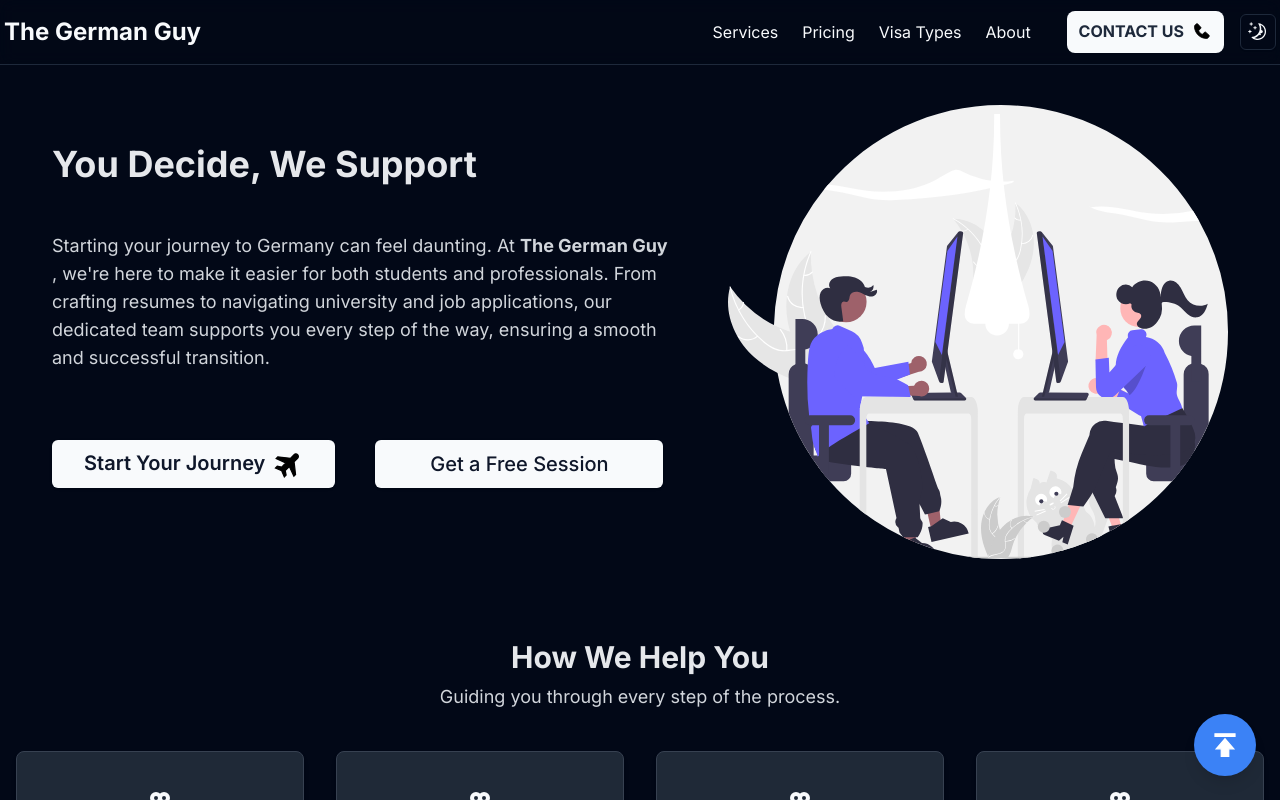
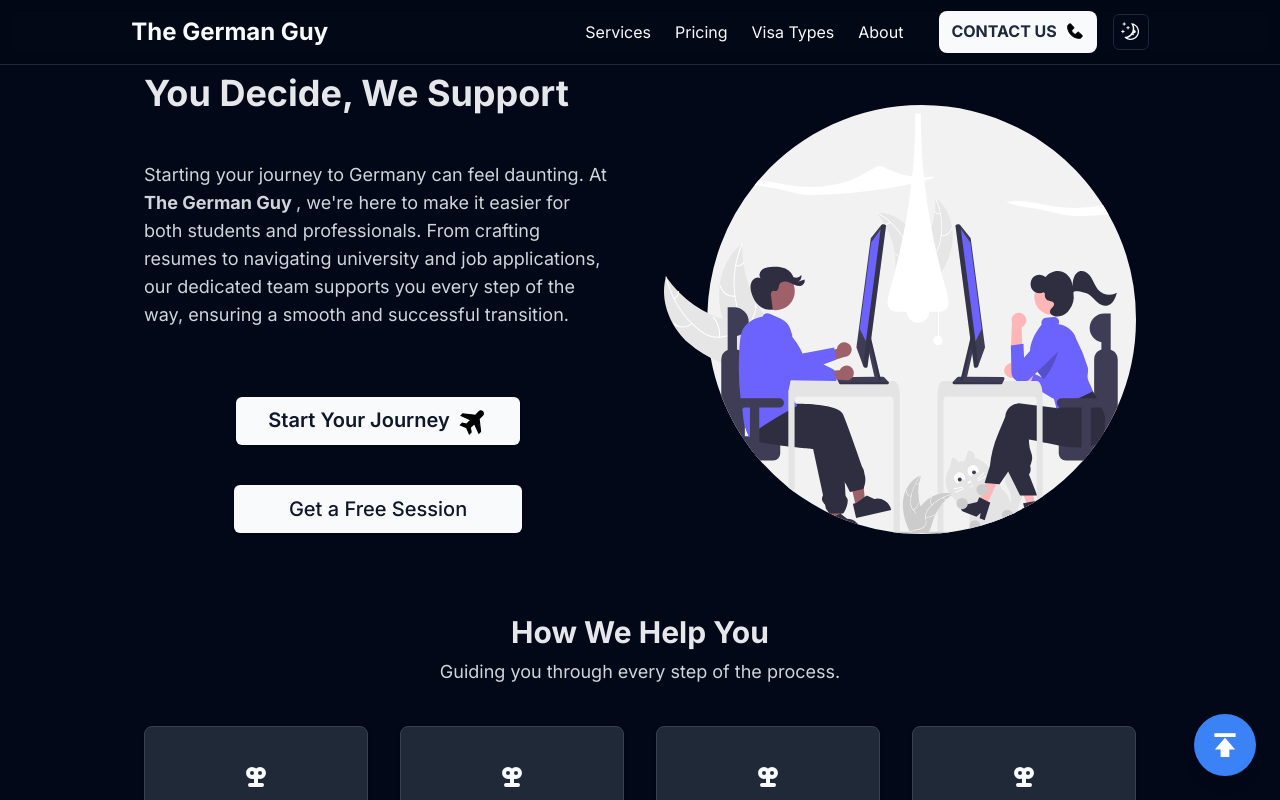
Before and after one commit to janak1998/the-german-guy, a Next.js app: page / in a window 1280 px wide. Shown: the top 800 px of the page. Built offline with nearby package versions, Linux system fonts and the light colour scheme.

Commit message:
fixed container size

```diff
--- a/app/globals.css
+++ b/app/globals.css
@@ -81,3 +81,11 @@
     @apply bg-background text-foreground;
   }
 }
+
+.container {
+  @apply w-[90%];
+
+  @screen lg {
+    width: 80%;
+  }
+}
--- a/components/FAQs.js
+++ b/components/FAQs.js
@@ -37,7 +37,7 @@
   ];
 
   return (
-    <div className="container px-4 py-10 mx-auto lg:w-[1200px]">
+    <div className="container px-4 py-10 mx-auto lg:max-w-[1200px]">
       <h2 className="text-3xl lg:text-4xl font-bold mb-6 text-center text-gray-800 dark:text-gray-200">
         Got Questions?
       </h2>
```
